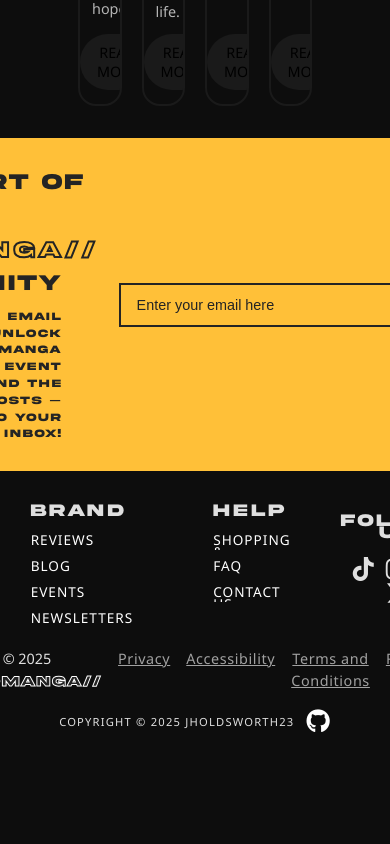
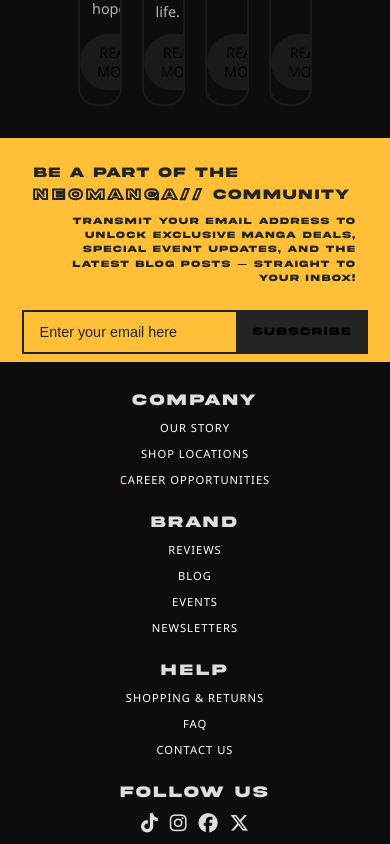
Before and after one commit to jpholdsworth/neomanga, a React (Vite) app: page / in a window 390 px wide. Shown: the part 4120-4964 px from the top of the page. Before the commit the page ends 4862 px from the top, so only its background shows below. Built offline with nearby package versions, Linux system fonts and the light colour scheme.

Commit message:
add responsiveness for mobile size webpage and change some layout for contact details

```diff
--- a/src/styles/footer-section.css
+++ b/src/styles/footer-section.css
@@ -5,23 +5,25 @@
 
 .subscribe-container {
     display: flex;
+    flex-wrap: wrap;
     justify-content: center;
     align-items: center;
-    gap: 20px;
+    gap: clamp(0.5rem, 2vw, 1.2rem);
     background-color: #FFC038;
     color: #242424;
-    padding: 12px 0;
+    padding: clamp(0.5rem, 2vw, 1rem) 1rem;
+    text-align: center;
 }
 
 .subscribe-container > div:first-child {
-    width: 900px;
+    width: min(90%, 900px);
 }
 
 h4 {
-    font-size: 1.4rem;
+    font-size: clamp(0.9rem, 3vw, 1.4rem);
     letter-spacing: 1.2px;
     text-align: start;
-    margin: 16px 0 8px;
+    margin: 1rem 0 0.5rem;
 }
 
 .title {
@@ -33,10 +35,10 @@ h4 {
 
 .subscribe-container p {
     width: 85%;
-    text-align: start;
-    font-size: 0.7rem;
+    text-align: right;
+    font-size: clamp(0.6rem, 2vw, 0.7rem);
     letter-spacing: 1.2px;
-    margin: 0 0 16px;
+    margin: 0 auto 1rem;
 }
 
 .subscribe-container > div:last-child {
@@ -44,7 +46,7 @@ h4 {
 }
 
 input[type="email"] {
-    width: 250px;
+    width: clamp(180px, 40vw, 250px);
     background-color: #FFC038;
     color: #242424;
     padding: 12px 16px;
@@ -63,7 +65,7 @@ input[type="email"]::placeholder {
 }
 
 .subscribe-btn {
-    font-size: 0.7rem;
+    font-size: clamp(0.7rem, 2vw, 0.9rem);
     padding: 12px 16px;
     letter-spacing: 1.2px;
     border-radius: 0;
@@ -76,27 +78,29 @@ input[type="email"]::placeholder {
 
 .contact-section {
     display: flex;
+    flex-wrap: wrap;
     justify-content: center;
     align-items: start;
-    gap: 50px;
-    margin: 16px 18% 0;
+    gap: clamp(1rem, 5vw, 3rem);
+    margin: clamp(1rem, 3vw, 2rem) 10%;
     line-height: 12px;
 }
 
 .contact-section h3 {
-    font-size: 1.1rem;
+    font-size: clamp(1rem, 2.5vw, 1.1rem);
     letter-spacing: 2px;
 }
 
 .details {
     display: flex;
+    justify-content: center;
+    gap: clamp(1rem, 6vw, 5rem);
     text-align: left;
-    gap: 80px;
 }
 
 .details a {
     font-family: 'Noto Sans';
-    font-size: 0.85rem;
+    font-size: clamp(0.7rem, 1.5vw, 0.85rem);
     letter-spacing: 1px;
     position: relative;
     display: block;
@@ -112,6 +116,7 @@ input[type="email"]::placeholder {
     cursor: pointer;
     margin: 10px 0;
     text-decoration: none;
+    word-break: break-word;
 }
 
 .details a:hover {
@@ -120,13 +125,15 @@ input[type="email"]::placeholder {
 
 .social {
     display: flex;
+    flex-wrap: wrap;
     justify-content: center;
     align-items: center;
-    gap: 80px;
+    gap: clamp(1rem, 5vw, 5rem);
+    margin-bottom: 1rem;
 }
 
 .social i {
-    font-size: 1.5rem;
+    font-size: clamp(1.2rem, 3vw, 1.5rem);
     margin: 0 6px;
 }
 
@@ -144,12 +151,13 @@ input[type="email"]::placeholder {
 
 .policies {
     font-family: 'Noto Sans';
-    font-size: 0.9rem;
+    font-size: clamp(0.8rem, 2vw, 0.9rem);
     display: flex;
+    flex-wrap: wrap;
     justify-content: center;
     align-items: start;
-    gap: 16px;
-    margin-top: 10px;
+    gap: 0 1rem;
+    margin-bottom: 1rem;
 }
 
 .policies > p {
@@ -182,17 +190,18 @@ input[type="email"]::placeholder {
 .github-section {
     font-family: 'Noto Sans';
     display: flex;
+    flex-wrap: wrap;
     justify-content: center;
     align-items: center;
     gap: 12px;
-    font-size: 0.7rem;
+    font-size: clamp(0.6rem, 2vw, 0.8rem);
     letter-spacing: 1.2px;
     text-transform: uppercase;
 }
 
 .fa-github {
     color: #FFFFFF;
-    font-size: 24px;
+    font-size: clamp(1.2rem, 4vw, 1.5rem);
     transition: all 0.2s ease-in-out;
 }
 
@@ -200,3 +209,21 @@ input[type="email"]::placeholder {
     color: #FFC038;
     transform: scale(1.2);
 }
+
+@media (max-width: 700px) {
+    .subscribe-container p {
+        width: 100%;
+        text-align: center;
+    }
+
+    .contact-section {
+        align-items: center;
+    }
+
+    .contact-section, .details {
+        flex-direction: column;
+        justify-content: flex-start;
+        text-align: center;
+        gap: 0;
+    }
+}
```
